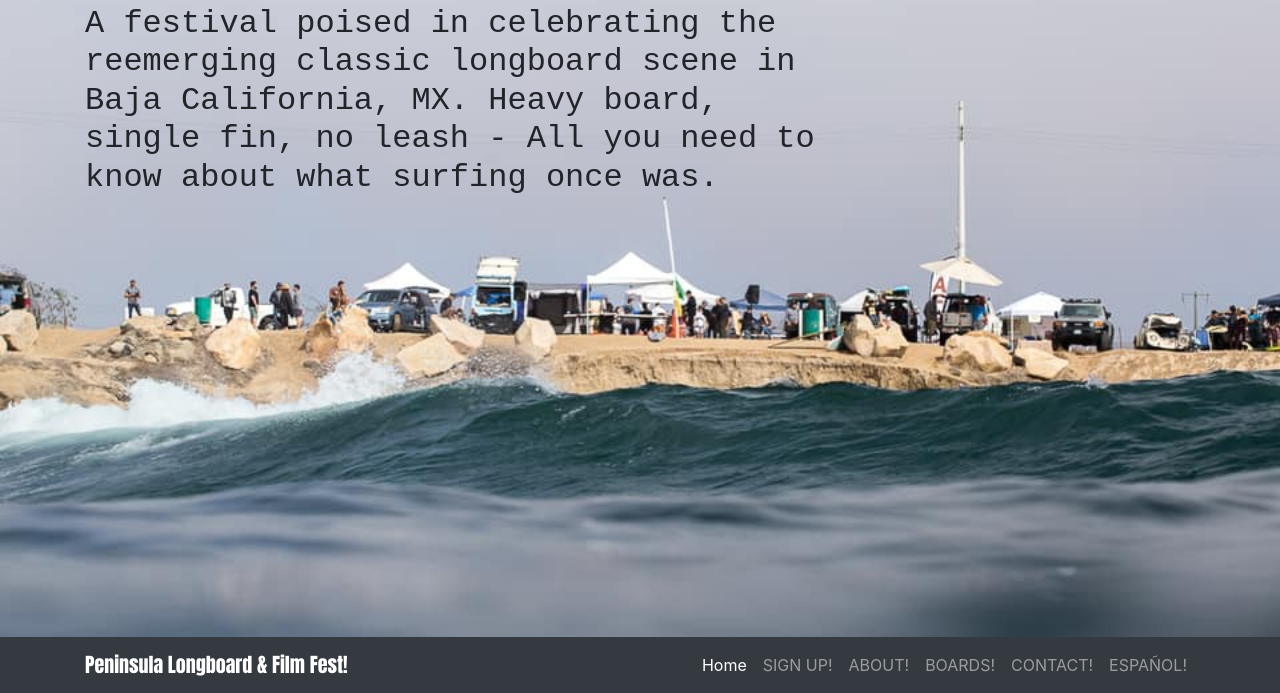
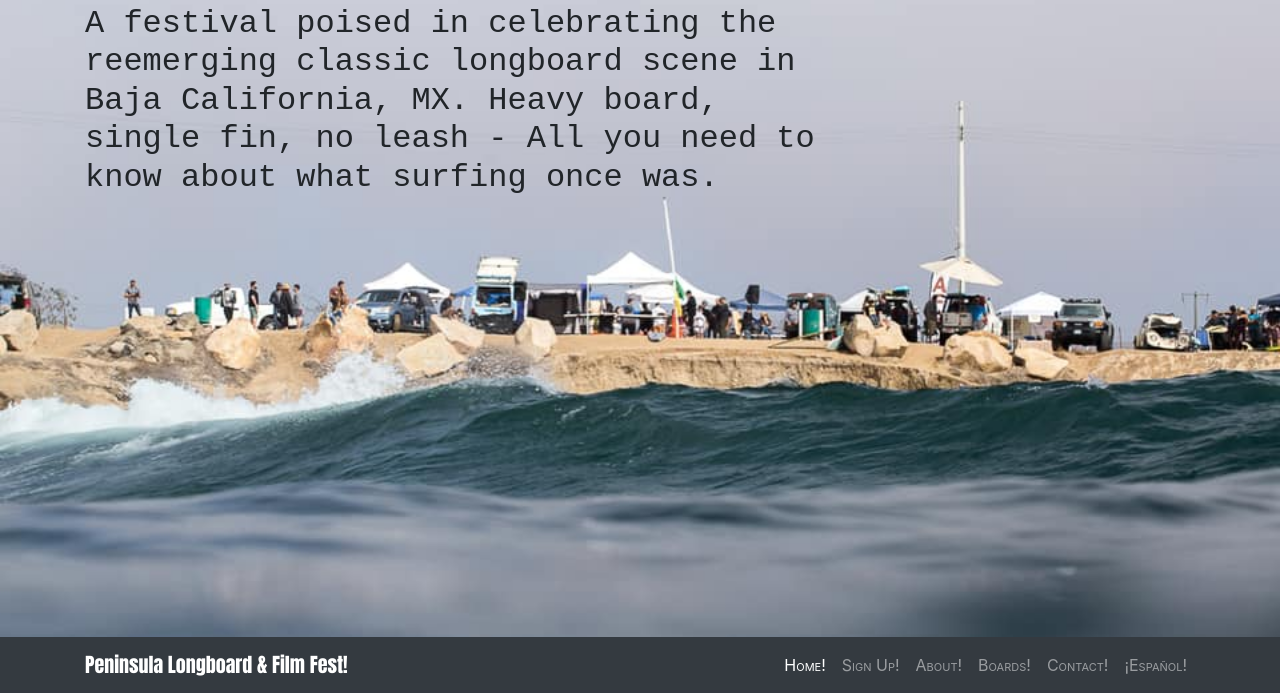
Before and after one commit to colloqui/PLFF, a website: page index.html in a window 1280 px wide. Shown: the part 107-800 px from the top of the page. Drawn offline with Linux system fonts and the light colour scheme.

Commit message:
added styles

```diff
--- a/css/the-big-picture.css
+++ b/css/the-big-picture.css
@@ -9,6 +9,11 @@ body {
   -moz-background-size: cover;
   background-size: cover;
   -o-background-size: cover;
+}
+
+.navtext {
+  font-variant: small-caps;
+  color: lightpink;
 }
 
 h1{
--- a/index.html
+++ b/index.html
@@ -32,24 +32,23 @@
       <div class="collapse navbar-collapse" id="navbarResponsive">
         <ul class="navbar-nav ml-auto">
           <li class="nav-item active">
-            <a class="nav-link" href="#">Home
-              <span class="sr-only">(current)</span>
+            <a class="navtext nav-link" href="#">Home!
             </a>
           </li>
           <li class="nav-item">
-            <a class="nav-link" href="index_espanol.html">SIGN UP!</a>
+            <a class="navtext nav-link" href="#">Sign Up!</a>
           </li>
           <li class="nav-item">
-            <a class="nav-link" href="">ABOUT!</a>
+            <a class="navtext nav-link" href="#">About!</a>
           </li>
           <li class="nav-item">
-            <a class="nav-link" href="https://sandiego.craigslist.org/search/sss?query=noserider&sort=rel">BOARDS!</a>
+            <a class="navtext nav-link" href="https://sandiego.craigslist.org/search/sss?query=noserider&sort=rel">Boards!</a>
           </li>
           <li class="nav-item">
-            <a class="nav-link" href="#">CONTACT!</a>
+            <a class="navtext nav-link" href="#">Contact!</a>
           </li>
           <li class="nav-item">
-            <a class="nav-link" href="index_espanol.html">ESPAÑOL!</a>
+            <a class="navtext nav-link" href="index_espanol.html">¡Español!</a>
           </li>
         </ul>
       </div>
```
Also changed, not shown: index_espanol.html (+6 -7 lines).
